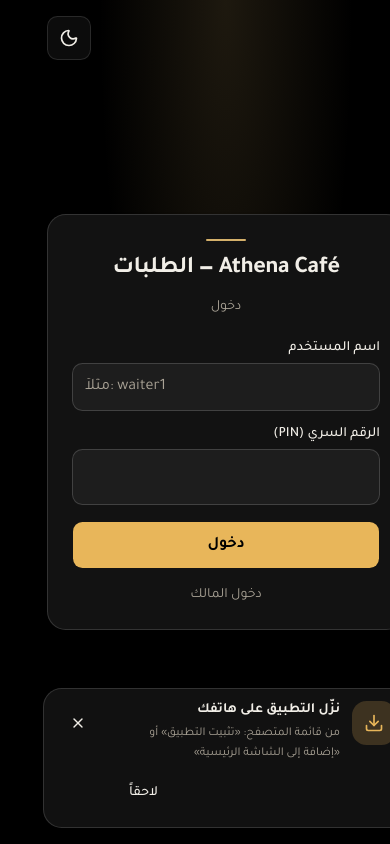
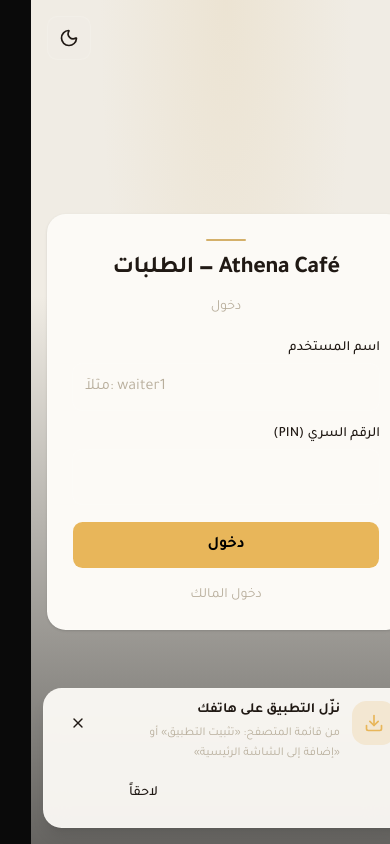
Before and after one commit to murtadhaliwaa/athina, a Next.js app: page /login in a window 390 px wide. Built offline with nearby package versions, Linux system fonts and the light colour scheme; no server answers.

Commit message:
Fix mobile black screen with hex theme fallbacks and safer PWA splash.
iOS often fails on oklch-only colors; paint html/body early and soften pure black.

Co-authored-by: Cursor <cursoragent@cursor.com>

```diff
--- a/src/app/(auth)/login/page.tsx
+++ b/src/app/(auth)/login/page.tsx
@@ -4,7 +4,7 @@ import { ThemeToggle } from "@/components/theme-toggle";
 
 export default function LoginPage() {
   return (
-    <main className="relative flex min-h-dvh flex-1 items-center justify-center overflow-hidden bg-background px-4 py-16">
+    <main className="relative flex min-h-dvh flex-1 items-center justify-center overflow-x-hidden bg-background px-4 py-10 sm:py-16">
       <div
         aria-hidden
         className="pointer-events-none absolute inset-0 bg-[radial-gradient(ellipse_at_top,var(--brand-gold)_0%,transparent_46%)] opacity-[0.10] dark:opacity-[0.14]"
--- a/src/app/globals.css
+++ b/src/app/globals.css
@@ -62,10 +62,15 @@
   --brand-amber: #e0a84a;
   --brand-sand: #f1ebe0;
 
-  --background: oklch(0.945 0.012 85);
-  --foreground: oklch(0.22 0.015 55);
-  --card: oklch(0.985 0.006 85);
-  --card-foreground: oklch(0.22 0.015 55);
+  /* hex أولاً — iOS/PWA يفشل أحياناً مع oklch وحده فيظهر أسود فارغ */
+  --background: #f1ebe0;
+  --foreground: #2a2218;
+  --card: #faf7f2;
+  --card-foreground: #2a2218;
+  --background-oklch: oklch(0.945 0.012 85);
+  --foreground-oklch: oklch(0.22 0.015 55);
+  --card-oklch: oklch(0.985 0.006 85);
+  --card-foreground-oklch: oklch(0.22 0.015 55);
   --popover: oklch(0.99 0.004 85);
   --popover-foreground: oklch(0.22 0.015 55);
   /* أزرار رئيسية: فحم اللوغو */
@@ -99,27 +104,27 @@
 }
 
 .dark {
-  --brand-charcoal: #000000;
+  --brand-charcoal: #0a0a0a;
   --brand-gold: #d4b06a;
   --brand-amber: #e8b65a;
   --brand-sand: #0a0a0a;
 
-  /* خلفية النظام الليلي: أسود صريح */
-  --background: #000000;
-  --foreground: oklch(0.95 0.01 85);
-  --card: #121212;
-  --card-foreground: oklch(0.95 0.01 85);
-  --popover: #121212;
-  --popover-foreground: oklch(0.95 0.01 85);
+  /* ليلي بـ hex ثابت — أأمن للموبايل من الأسود الصريح + oklch للنص */
+  --background: #0a0a0a;
+  --foreground: #f3eee4;
+  --card: #161616;
+  --card-foreground: #f3eee4;
+  --popover: #161616;
+  --popover-foreground: #f3eee4;
   /* في الليلي: الذهب يبرز مثل إضاءة اللوغو */
-  --primary: oklch(0.78 0.11 85);
-  --primary-foreground: #000000;
+  --primary: #d4b06a;
+  --primary-foreground: #0a0a0a;
   --secondary: #1a1a1a;
-  --secondary-foreground: oklch(0.92 0.02 85);
+  --secondary-foreground: #eee6d8;
   --muted: #1a1a1a;
-  --muted-foreground: oklch(0.72 0.02 80);
+  --muted-foreground: #b8ae9c;
   --accent: #1f1a14;
-  --accent-foreground: oklch(0.92 0.04 85);
+  --accent-foreground: #eee6d8;
   --destructive: oklch(0.65 0.18 25);
   --border: oklch(1 0 0 / 14%);
   --input: oklch(1 0 0 / 16%);
@@ -139,6 +144,15 @@
   --sidebar-ring: oklch(0.78 0.11 85);
 }
 
+@supports (color: oklch(0 0 0)) {
+  :root {
+    --background: var(--background-oklch);
+    --foreground: var(--foreground-oklch);
+    --card: var(--card-oklch);
+    --card-foreground: var(--card-foreground-oklch);
+  }
+}
+
 @layer base {
   * {
     @apply border-border outline-ring/50;
@@ -146,13 +160,17 @@
   html {
     @apply font-sans;
     color-scheme: light;
+    background-color: #f1ebe0;
   }
   html.dark {
     color-scheme: dark;
+    background-color: #0a0a0a;
   }
   body {
     @apply bg-background text-foreground;
+    min-height: 100dvh;
     overscroll-behavior: contain;
+    -webkit-text-size-adjust: 100%;
   }
   button,
   a,
--- a/src/app/layout.tsx
+++ b/src/app/layout.tsx
@@ -49,7 +49,7 @@ export default function RootLayout({ children }: LayoutProps<"/">) {
       >
         <script
           dangerouslySetInnerHTML={{
-            __html: `(function(){try{var d=document.documentElement,c=d.classList;c.remove('light','dark');var t=localStorage.getItem('theme');if(t==='light')c.add('light');else c.add('dark');}catch(e){document.documentElement.classList.add('dark')}})();`,
+            __html: `(function(){try{var d=document.documentElement,c=d.classList;c.remove('light','dark');var t=localStorage.getItem('theme');var dark=t!=='light';c.add(dark?'dark':'light');d.style.colorScheme=dark?'dark':'light';d.style.backgroundColor=dark?'#0a0a0a':'#f1ebe0';}catch(e){document.documentElement.classList.add('dark');document.documentElement.style.backgroundColor='#0a0a0a'}})();`,
           }}
         />
         <Providers>{children}</Providers>
--- a/src/app/loading.tsx
+++ b/src/app/loading.tsx
@@ -1,7 +1,10 @@
+import { t } from "@/lib/i18n/ar-iq";
+
 export default function RootLoading() {
   return (
-    <div className="flex min-h-dvh flex-1 items-center justify-center">
-      <div className="bg-muted size-10 animate-pulse rounded-full" />
+    <div className="flex min-h-dvh flex-1 flex-col items-center justify-center gap-3 bg-background px-4">
+      <div className="border-brand-gold/40 size-11 animate-pulse rounded-full border-2" />
+      <p className="text-muted-foreground text-sm">{t("app.loading")}</p>
     </div>
   );
 }
--- a/src/app/manifest.ts
+++ b/src/app/manifest.ts
@@ -10,8 +10,8 @@ export default function manifest(): MetadataRoute.Manifest {
     orientation: "any",
     lang: "ar",
     dir: "rtl",
-    background_color: "#F1EBE0",
-    theme_color: "#000000",
+    background_color: "#0a0a0a",
+    theme_color: "#0a0a0a",
     icons: [
       {
         src: "/icons/192.png",
```
